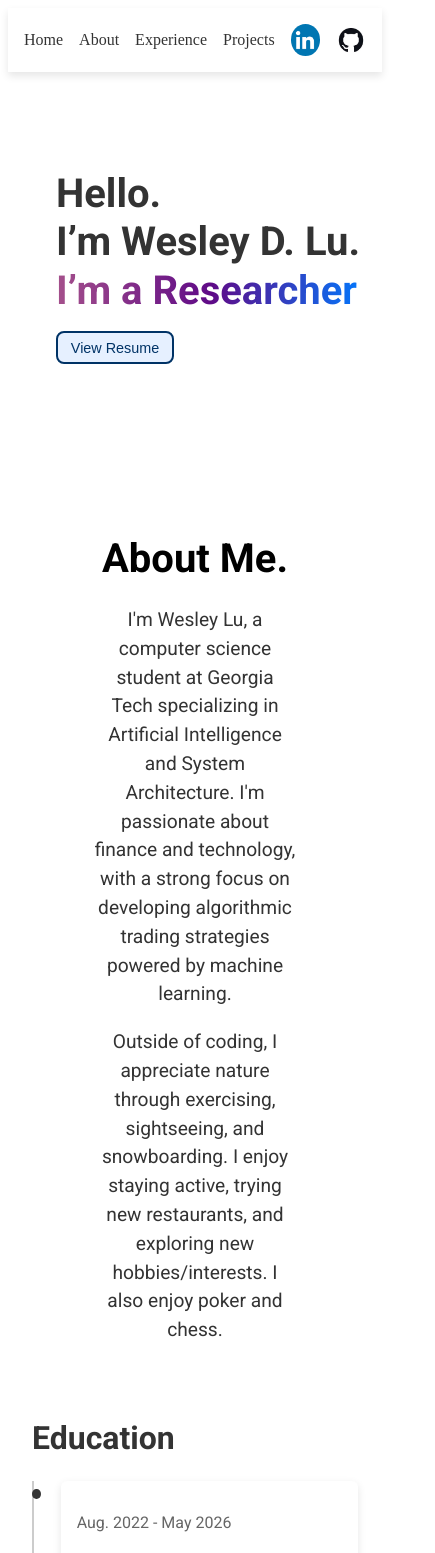
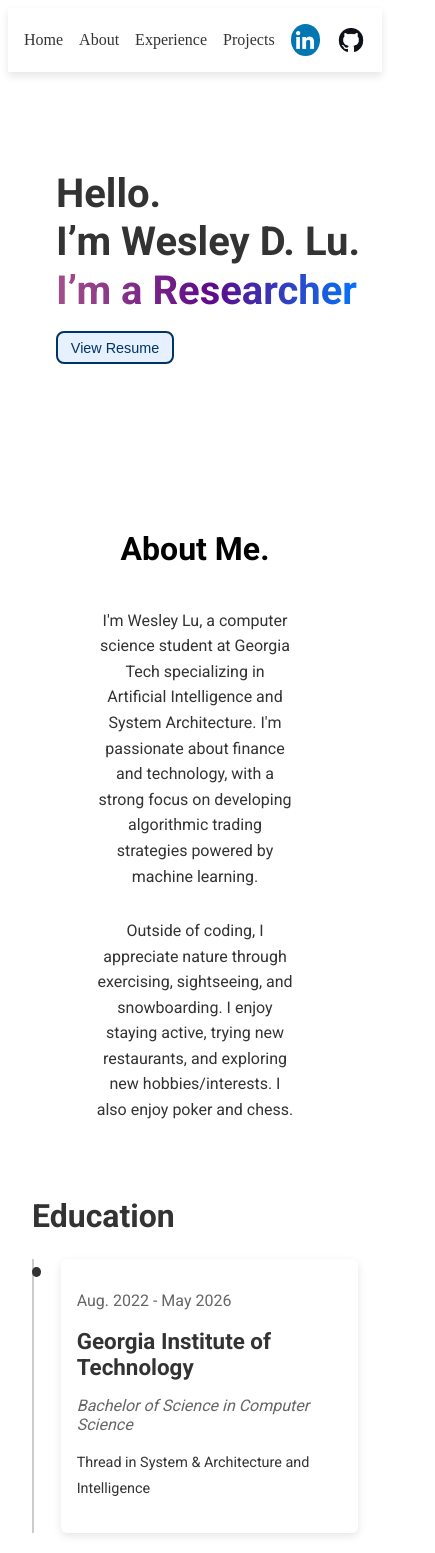
Before and after one commit to wlu03/wlu314, a React (Create React App) app: page / in a window 390 px wide. Shown: the top 1553 px of the page, 435 px wide, since content can reach past the window. Built offline with nearby package versions, Linux system fonts and the light colour scheme.

Commit message:
About Me Screen

```diff
--- a/src/Pages/Home/AboutMe.css
+++ b/src/Pages/Home/AboutMe.css
@@ -16,7 +16,7 @@
 
   .textContainer {
     text-align: left;
-    max-width: 55vw;
+    max-width: 45vw;
     width: 100%;
   }
 
@@ -37,23 +37,27 @@
   /* Responsive styling for mobile screens */
   @media (max-width: 768px) {
     .container {
-        flex-direction: column;
         text-align: center;
-        padding: 2rem;
         min-height: auto;
     }
 
     .textContainer {
-      max-width: 85vw;
-      text-align: center;
-      align-items: center;
+        max-width: 90rem; /* Allows more width on smaller screens */
+        text-align: center;
+        display: flex;
+        flex-direction: column;
+        align-items: center;
     }
+
     .textContainer .title {
-        text-align: center;
+        font-size: 2rem;
+        padding-bottom: 0rem;
     }
 
     .paragraph {
+        font-size: 1rem;
+        padding-top: 0rem;
+        line-height: 1.6;
         text-align: center;
-        font-size: 1.2rem;
     }
-  }
+}
```
